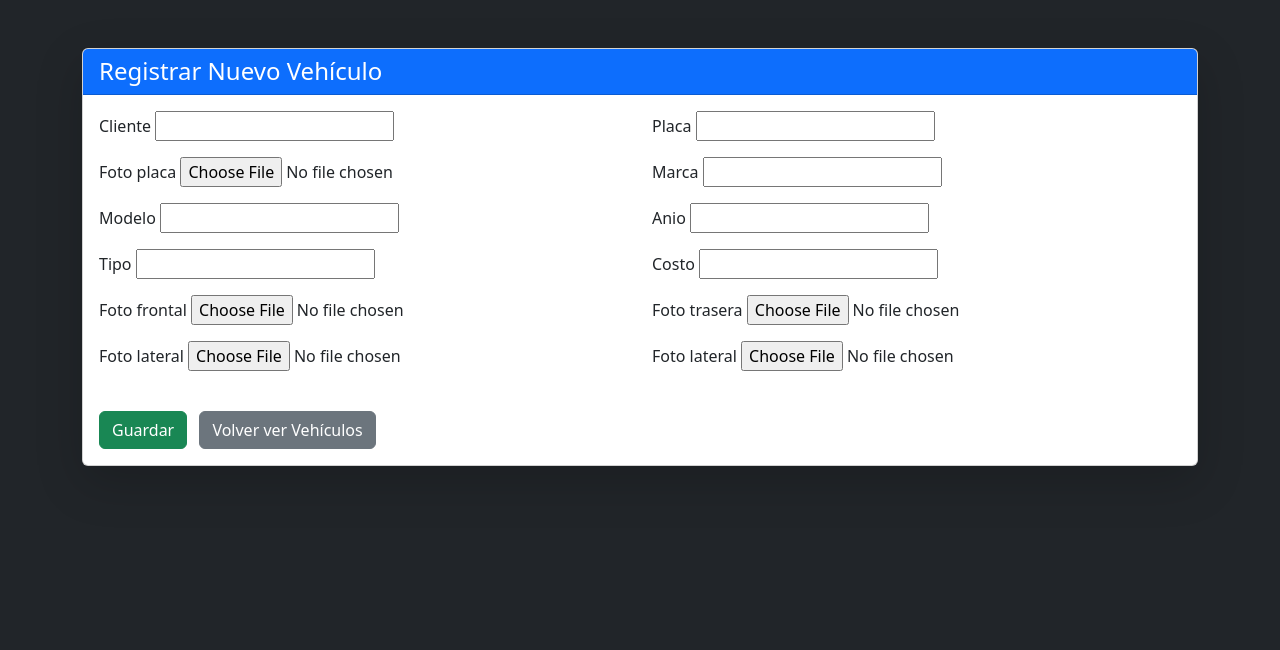
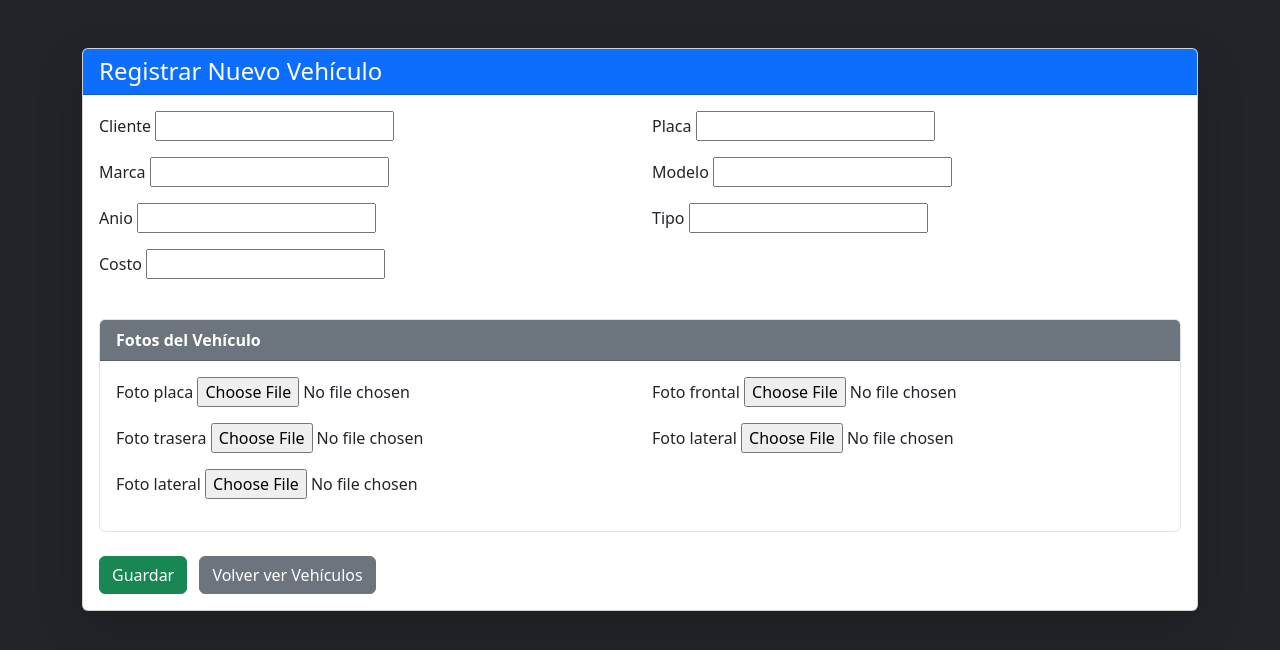
Before and after one commit to AlessandroRG31/taller_mecanico-SVN, a Django app: template mantenimiento/templates/mantenimiento/vehiculo_form.html in a window 1280 px wide. Shown: the top 650 px of the page. Run offline with Django 5.2, Linux system fonts and the light colour scheme; the template is opened without the code that fills it, so the values that code supplies are empty, except form fields; tables that the repository leaves empty hold one stand-in row (values such as "Sample post"); form fields are guessed from the names that the template uses; some libraries are stand-ins or nearby versions.

Commit message:
Mejorado diseño del formulario de vehículo y agrupadas las fotos en sección separada

```diff
--- a/mantenimiento/templates/mantenimiento/vehiculo_form.html
+++ b/mantenimiento/templates/mantenimiento/vehiculo_form.html
@@ -21,38 +21,46 @@
           </div>
 
           <div class="col-md-6 mb-3">
-            {{ form.foto_placa.label_tag }} {{ form.foto_placa }}
+            {{ form.marca.label_tag }} {{ form.marca }}
           </div>
           <div class="col-md-6 mb-3">
-            {{ form.marca.label_tag }} {{ form.marca }}
+            {{ form.modelo.label_tag }} {{ form.modelo }}
           </div>
 
           <div class="col-md-6 mb-3">
-            {{ form.modelo.label_tag }} {{ form.modelo }}
+            {{ form.anio.label_tag }} {{ form.anio }}
           </div>
           <div class="col-md-6 mb-3">
-            {{ form.anio.label_tag }} {{ form.anio }}
+            {{ form.tipo.label_tag }} {{ form.tipo }}
           </div>
 
           <div class="col-md-6 mb-3">
-            {{ form.tipo.label_tag }} {{ form.tipo }}
-          </div>
-          <div class="col-md-6 mb-3">
             {{ form.costo.label_tag }} {{ form.costo }}
           </div>
+        </div>
 
+        <div class="card mt-4 border">
+          <div class="card-header bg-secondary text-white">
+            <strong>Fotos del Vehículo</strong>
+          </div>
+          <div class="card-body">
+            <div class="row">
+              <div class="col-md-6 mb-3">
+                {{ form.foto_placa.label_tag }} {{ form.foto_placa }}
+              </div>
               <div class="col-md-6 mb-3">
                 {{ form.foto_frontal.label_tag }} {{ form.foto_frontal }}
               </div>
               <div class="col-md-6 mb-3">
                 {{ form.foto_trasera.label_tag }} {{ form.foto_trasera }}
               </div>
-
               <div class="col-md-6 mb-3">
                 {{ form.foto_lateral1.label_tag }} {{ form.foto_lateral1 }}
               </div>
               <div class="col-md-6 mb-3">
                 {{ form.foto_lateral2.label_tag }} {{ form.foto_lateral2 }}
+              </div>
+            </div>
           </div>
         </div>
 
```
Lines whose indentation alone changed are shown as unchanged.
